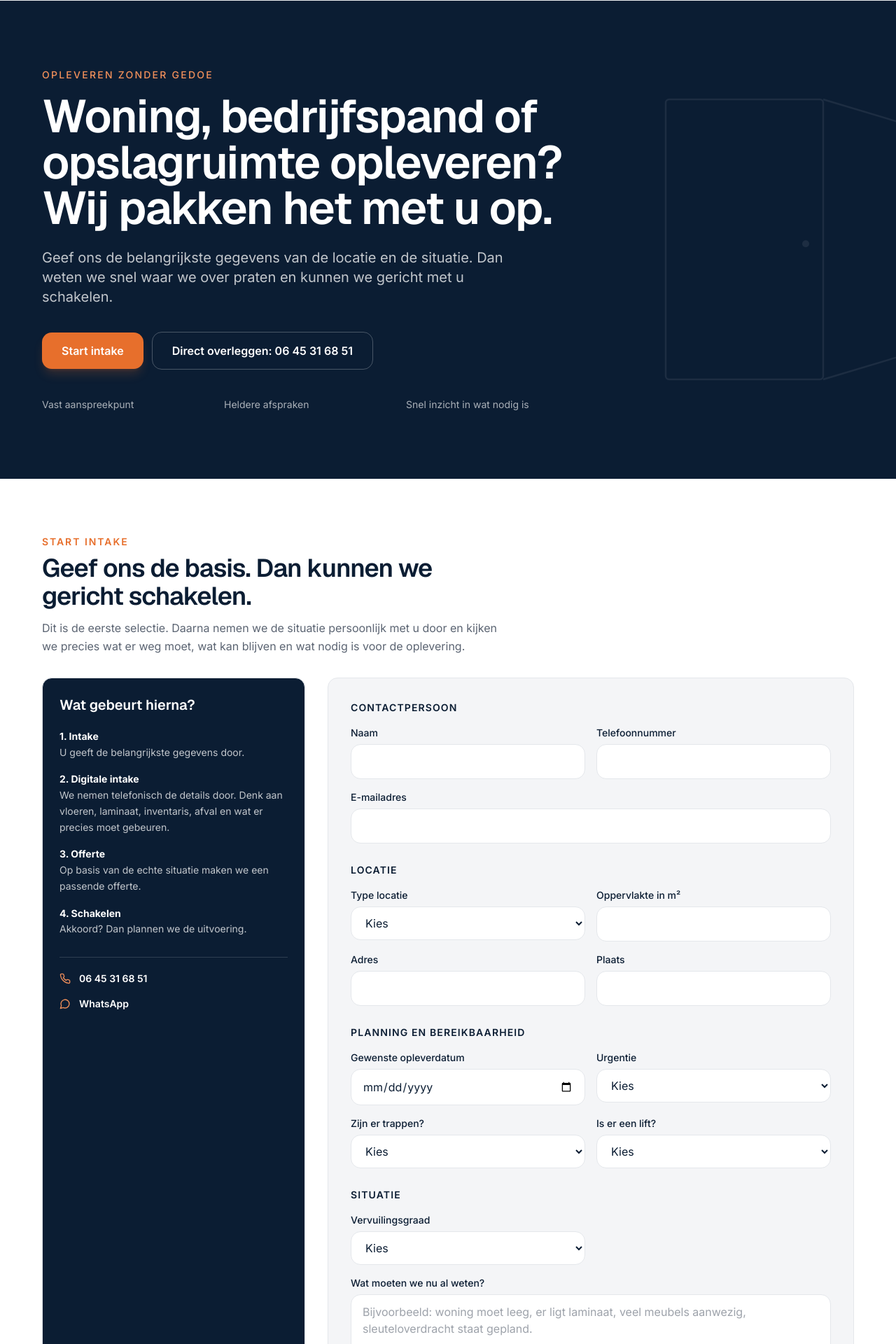
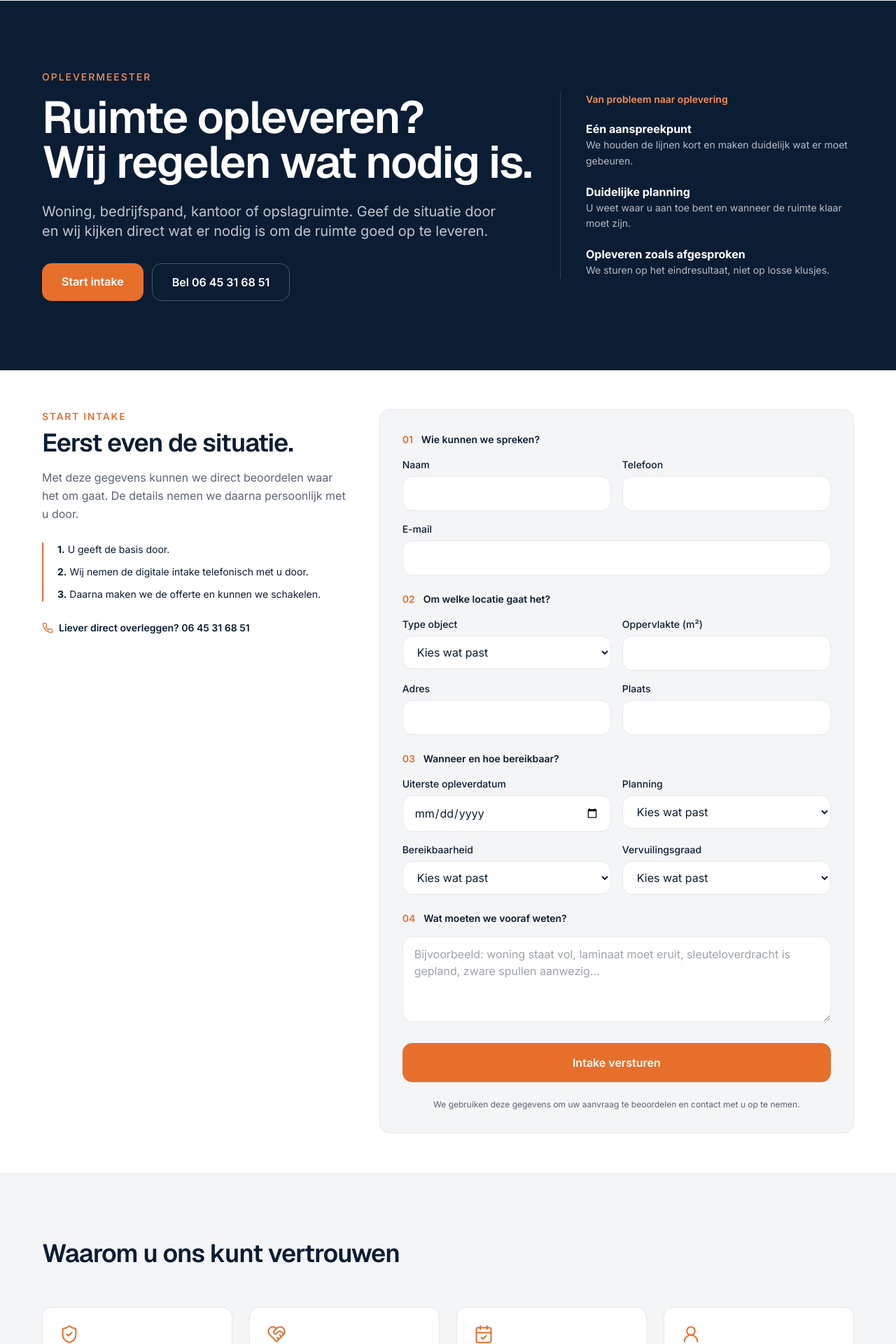
Before and after one commit to sandvlietbv/OpleverMeester, a Next.js app: page / in a window 1280 px wide. Shown: the part 80-2000 px from the top of the page at 70% size. Built offline with nearby package versions, Linux system fonts and the light colour scheme.

Commit message:
Turn homepage into focused intake lead machine (#8)
* Simplify intake into conversion-focused project scan

* Sharpen homepage promise and trust cues

* Tighten homepage conversion hierarchy

* Add OpleverMeester webapp master prompt

```diff
--- a/app/page.tsx
+++ b/app/page.tsx
@@ -14,8 +14,7 @@ const JSON_LD = {
   "@context": "https://schema.org",
   "@type": "LocalBusiness",
   name: "OpleverMeester",
-  description:
-    "OpleverMeester regelt het complete opleverproces van woningen en bedrijfspanden, van ontruiming tot opleverklaar maken en schoonmaak.",
+  description: "OpleverMeester helpt woningen, bedrijfspanden, kantoren en opslagruimtes ontruimen, bezemschoon en opleverklaar maken.",
   telephone: "+31645316851",
   url: "https://oplevermeester.nl",
   areaServed: "NL",
@@ -23,26 +22,5 @@ const JSON_LD = {
 };
 
 export default function HomePage() {
-  return (
-    <>
-      <script
-        type="application/ld+json"
-        dangerouslySetInnerHTML={{ __html: JSON.stringify(JSON_LD) }}
-      />
-      <Header />
-      <main>
-        <Hero />
-        <Contact />
-        <WhyUs />
-        <ForWhom />
-        <div className="room-divider" />
-        <Services />
-        <Process />
-        <Trust />
-        <Reviews />
-        <FAQ />
-      </main>
-      <Footer />
-    </>
-  );
+  return <><script type="application/ld+json" dangerouslySetInnerHTML={{ __html: JSON.stringify(JSON_LD) }} /><Header /><main><Hero /><Contact /><Trust /><Services /><ForWhom /><WhyUs /><Process /><Reviews /><FAQ /></main><Footer /></>;
 }
--- a/components/Contact.tsx
+++ b/components/Contact.tsx
@@ -1,12 +1,10 @@
 "use client";
 
 import { useRef, useState } from "react";
-import { motion } from "framer-motion";
-import { Phone, MessageCircle } from "lucide-react";
+import { Phone } from "lucide-react";
 
 const PHONE_DISPLAY = "06 45 31 68 51";
 const PHONE_TEL = "+31645316851";
-const WHATSAPP_LINK = "https://wa.me/31645316851";
 
 export default function Contact() {
   const [submitted, setSubmitted] = useState(false);
@@ -19,136 +17,74 @@ export default function Contact() {
     if (submitting) return;
     setSubmitting(true);
     setError("");
-
     const form = new FormData(e.currentTarget);
     const message = [
-      `Type locatie: ${form.get("type")}`,
-      `Adres: ${form.get("adres")}`,
-      `Plaats: ${form.get("plaats")}`,
+      `Object: ${form.get("type")}`,
+      `Locatie: ${form.get("adres")}, ${form.get("plaats")}`,
       `Oppervlakte: ${form.get("oppervlakte")} m²`,
-      `Gewenste opleverdatum: ${form.get("datum")}`,
-      `Urgentie: ${form.get("urgentie")}`,
-      `Vervuilingsgraad: ${form.get("vervuiling")}`,
-      `Trappen: ${form.get("trappen")}`,
-      `Lift: ${form.get("lift")}`,
-      `Situatie / bijzonderheden: ${form.get("situatie") || "Geen bijzonderheden opgegeven"}`,
+      `Opleverdatum: ${form.get("datum")}`,
+      `Planning: ${form.get("urgentie")}`,
+      `Vervuiling: ${form.get("vervuiling")}`,
+      `Verdieping/bereikbaarheid: ${form.get("bereikbaarheid")}`,
+      `Situatie: ${form.get("situatie") || "Niet toegelicht"}`,
     ].join("\n");
 
     try {
       const response = await fetch("/api/contact", {
         method: "POST",
         headers: { "Content-Type": "application/json" },
-        body: JSON.stringify({
-          name: form.get("naam"),
-          email: form.get("email"),
-          phone: form.get("telefoon"),
-          message,
-          sourcePage: window.location.pathname + window.location.hash,
-          submissionId: submissionId.current,
-        }),
+        body: JSON.stringify({ name: form.get("naam"), email: form.get("email"), phone: form.get("telefoon"), message, sourcePage: window.location.pathname + window.location.hash, submissionId: submissionId.current }),
       });
-      if (!response.ok) {
-        const body = await response.json().catch(() => null) as { error?: string } | null;
-        throw new Error(body?.error || "Versturen is niet gelukt.");
-      }
+      if (!response.ok) throw new Error("De intake kon niet worden verstuurd.");
       setSubmitted(true);
     } catch (cause) {
-      setError(cause instanceof Error ? cause.message : "Versturen is niet gelukt. Probeer het opnieuw.");
-    } finally {
-      setSubmitting(false);
-    }
+      setError(cause instanceof Error ? cause.message : "Versturen is niet gelukt.");
+    } finally { setSubmitting(false); }
   }
 
   return (
-    <section id="intake" className="bg-white py-16 md:py-20">
-      <div className="container-om">
-        <div className="mb-8 max-w-2xl">
-          <p className="mb-2 text-sm font-semibold uppercase tracking-[0.14em] text-orange">Start intake</p>
-          <h2 className="font-display text-3xl font-semibold tracking-tight text-navy md:text-4xl">Geef ons de basis. Dan kunnen we gericht schakelen.</h2>
-          <p className="mt-3 leading-relaxed text-muted">Dit is de eerste selectie. Daarna nemen we de situatie persoonlijk met u door en kijken we precies wat er weg moet, wat kan blijven en wat nodig is voor de oplevering.</p>
+    <section id="intake" className="bg-white py-14 md:py-18">
+      <div className="container-om grid gap-8 lg:grid-cols-[0.78fr_1.22fr] lg:gap-12">
+        <div className="lg:sticky lg:top-28 lg:self-start">
+          <p className="text-sm font-semibold uppercase tracking-[0.12em] text-orange">Start intake</p>
+          <h2 className="mt-2 font-display text-3xl font-semibold tracking-tight text-navy md:text-4xl">Eerst even de situatie.</h2>
+          <p className="mt-4 max-w-md leading-relaxed text-muted">Met deze gegevens kunnen we direct beoordelen waar het om gaat. De details nemen we daarna persoonlijk met u door.</p>
+          <div className="mt-7 space-y-3 border-l-2 border-orange pl-5 text-sm text-navy">
+            <p><strong>1.</strong> U geeft de basis door.</p>
+            <p><strong>2.</strong> Wij nemen de digitale intake telefonisch met u door.</p>
+            <p><strong>3.</strong> Daarna maken we de offerte en kunnen we schakelen.</p>
+          </div>
+          <a href={`tel:${PHONE_TEL}`} className="mt-7 inline-flex items-center gap-2 text-sm font-semibold text-navy"><Phone className="h-4 w-4 text-orange" />Liever direct overleggen? {PHONE_DISPLAY}</a>
         </div>
 
-        <motion.div initial={{ opacity: 0, y: 12 }} whileInView={{ opacity: 1, y: 0 }} viewport={{ once: true, margin: "-60px" }} transition={{ duration: 0.4 }} className="grid gap-8 lg:grid-cols-[1fr_2fr]">
-          <aside className="rounded-om border border-surface-mid bg-navy p-6 text-white">
-            <h3 className="font-display text-xl font-semibold">Wat gebeurt hierna?</h3>
-            <div className="mt-5 space-y-4 text-sm leading-relaxed text-white/75">
-              <p><strong className="text-white">1. Intake</strong><br />U geeft de belangrijkste gegevens door.</p>
-              <p><strong className="text-white">2. Digitale intake</strong><br />We nemen telefonisch de details door. Denk aan vloeren, laminaat, inventaris, afval en wat er precies moet gebeuren.</p>
-              <p><strong className="text-white">3. Offerte</strong><br />Op basis van de echte situatie maken we een passende offerte.</p>
-              <p><strong className="text-white">4. Schakelen</strong><br />Akkoord? Dan plannen we de uitvoering.</p>
-            </div>
-            <div className="mt-7 border-t border-white/15 pt-5">
-              <a href={`tel:${PHONE_TEL}`} className="flex items-center gap-3 text-sm font-semibold text-white"><Phone className="h-4 w-4 text-orange-light" />{PHONE_DISPLAY}</a>
-              <a href={WHATSAPP_LINK} target="_blank" rel="noopener noreferrer" className="mt-4 flex items-center gap-3 text-sm font-semibold text-white"><MessageCircle className="h-4 w-4 text-orange-light" />WhatsApp</a>
-            </div>
-          </aside>
-
-          <div className="rounded-om border border-surface-mid bg-surface-light p-6 md:p-8">
+        <div className="rounded-om border border-surface-mid bg-surface-light p-5 md:p-8">
           {submitted ? (
-              <div className="py-8">
-                <p className="text-sm font-semibold uppercase tracking-[0.14em] text-orange">Intake ontvangen</p>
-                <h3 className="mt-2 font-display text-2xl font-semibold text-navy">We hebben genoeg om de eerste inschatting te maken.</h3>
-                <p className="mt-3 max-w-xl text-muted">We nemen contact met u op voor de digitale intake. Dan lopen we de ruimte en werkzaamheden samen door voordat we een offerte maken.</p>
-              </div>
+            <div className="py-10"><p className="text-sm font-semibold text-orange">Intake ontvangen</p><h3 className="mt-2 font-display text-2xl font-semibold text-navy">Duidelijk. Wij pakken hem vanaf hier op.</h3><p className="mt-3 max-w-xl text-muted">We bekijken de gegevens en nemen contact met u op om de ruimte en werkzaamheden goed door te nemen.</p></div>
           ) : (
-              <form onSubmit={handleSubmit} className="space-y-7">
-                <FormSection title="Contactpersoon">
-                  <div className="grid gap-4 md:grid-cols-2">
-                    <Field label="Naam" name="naam" type="text" required />
-                    <Field label="Telefoonnummer" name="telefoon" type="tel" required />
-                    <div className="md:col-span-2"><Field label="E-mailadres" name="email" type="email" required /></div>
-                  </div>
+            <form onSubmit={handleSubmit} className="space-y-6">
+              <FormSection number="01" title="Wie kunnen we spreken?">
+                <div className="grid gap-4 md:grid-cols-2"><Field label="Naam" name="naam" type="text" required /><Field label="Telefoon" name="telefoon" type="tel" required /><div className="md:col-span-2"><Field label="E-mail" name="email" type="email" required /></div></div>
               </FormSection>
-
-                <FormSection title="Locatie">
-                  <div className="grid gap-4 md:grid-cols-2">
-                    <SelectField label="Type locatie" name="type" required options={["Woning", "Appartement", "Bedrijfspand", "Kantoor", "Opslagruimte", "Winkelruimte", "Anders"]} />
-                    <Field label="Oppervlakte in m²" name="oppervlakte" type="number" required min="1" />
-                    <Field label="Adres" name="adres" type="text" required />
-                    <Field label="Plaats" name="plaats" type="text" required />
-                  </div>
+              <FormSection number="02" title="Om welke locatie gaat het?">
+                <div className="grid gap-4 md:grid-cols-2"><SelectField label="Type object" name="type" options={["Woning", "Appartement", "Bedrijfspand", "Kantoor", "Opslagruimte", "Winkelruimte", "Anders"]} /><Field label="Oppervlakte (m²)" name="oppervlakte" type="number" required min="1" /><Field label="Adres" name="adres" type="text" required /><Field label="Plaats" name="plaats" type="text" required /></div>
               </FormSection>
-
-                <FormSection title="Planning en bereikbaarheid">
-                  <div className="grid gap-4 md:grid-cols-2">
-                    <Field label="Gewenste opleverdatum" name="datum" type="date" required />
-                    <SelectField label="Urgentie" name="urgentie" required options={["Normaal", "Binnen 2 weken", "Binnen 1 week", "Spoed"]} />
-                    <SelectField label="Zijn er trappen?" name="trappen" required options={["Nee", "Ja, 1 verdieping", "Ja, meerdere verdiepingen"]} />
-                    <SelectField label="Is er een lift?" name="lift" required options={["Ja", "Nee", "Niet van toepassing"]} />
-                  </div>
+              <FormSection number="03" title="Wanneer en hoe bereikbaar?">
+                <div className="grid gap-4 md:grid-cols-2"><Field label="Uiterste opleverdatum" name="datum" type="date" required /><SelectField label="Planning" name="urgentie" options={["Er is ruimte in de planning", "Binnen 2 weken", "Binnen 1 week", "Spoed"]} /><SelectField label="Bereikbaarheid" name="bereikbaarheid" options={["Begane grond", "Verdieping met lift", "1 verdieping zonder lift", "Meerdere verdiepingen zonder lift", "Anders / onbekend"]} /><SelectField label="Vervuilingsgraad" name="vervuiling" options={["Licht", "Normaal", "Zwaar", "Zeer zwaar"]} /></div>
               </FormSection>
-
-                <FormSection title="Situatie">
-                  <div className="grid gap-4 md:grid-cols-2">
-                    <SelectField label="Vervuilingsgraad" name="vervuiling" required options={["Licht", "Normaal", "Zwaar", "Zeer zwaar / vervuild"]} />
-                    <div className="md:col-span-2">
-                      <label htmlFor="situatie" className="mb-1.5 block text-sm font-medium text-navy">Wat moeten we nu al weten?</label>
-                      <textarea id="situatie" name="situatie" rows={4} placeholder="Bijvoorbeeld: woning moet leeg, er ligt laminaat, veel meubels aanwezig, sleuteloverdracht staat gepland." className="w-full rounded-om border border-surface-mid bg-white px-4 py-3 text-navy outline-none transition-colors placeholder:text-muted/60 focus:border-orange" />
-                    </div>
-                  </div>
+              <FormSection number="04" title="Wat moeten we vooraf weten?">
+                <label htmlFor="situatie" className="sr-only">Korte toelichting</label><textarea id="situatie" name="situatie" rows={4} placeholder="Bijvoorbeeld: woning staat vol, laminaat moet eruit, sleuteloverdracht is gepland, zware spullen aanwezig…" className="w-full rounded-om border border-surface-mid bg-white px-4 py-3 text-navy outline-none placeholder:text-muted/60 focus:border-orange" />
               </FormSection>
-
-                {error && <p role="alert" className="text-sm text-red-700">{error} U kunt ons ook bellen via {PHONE_DISPLAY}.</p>}
-                <button type="submit" disabled={submitting} className="w-full rounded-om bg-orange px-6 py-4 text-base font-semibold text-white transition-colors hover:bg-orange-light disabled:cursor-not-allowed disabled:opacity-60">
-                  {submitting ? "Intake versturen…" : "Start intake"}
-                </button>
+              {error && <p role="alert" className="text-sm text-red-700">{error} Bel ons anders op {PHONE_DISPLAY}.</p>}
+              <button type="submit" disabled={submitting} className="w-full rounded-om bg-orange px-6 py-4 text-base font-semibold text-white hover:bg-orange-light disabled:opacity-60">{submitting ? "Versturen…" : "Intake versturen"}</button>
+              <p className="text-center text-xs text-muted">We gebruiken deze gegevens om uw aanvraag te beoordelen en contact met u op te nemen.</p>
             </form>
           )}
         </div>
-        </motion.div>
       </div>
     </section>
   );
 }
 
-function FormSection({ title, children }: { title: string; children: React.ReactNode }) {
-  return <fieldset><legend className="mb-4 text-sm font-semibold uppercase tracking-[0.08em] text-navy">{title}</legend>{children}</fieldset>;
-}
-
-function Field({ label, name, type, required, min }: { label: string; name: string; type: string; required?: boolean; min?: string }) {
-  return <div><label htmlFor={name} className="mb-1.5 block text-sm font-medium text-navy">{label}</label><input id={name} name={name} type={type} required={required} min={min} className="w-full rounded-om border border-surface-mid bg-white px-4 py-3 text-navy outline-none transition-colors focus:border-orange" /></div>;
-}
-
-function SelectField({ label, name, required, options }: { label: string; name: string; required?: boolean; options: string[] }) {
-  return <div><label htmlFor={name} className="mb-1.5 block text-sm font-medium text-navy">{label}</label><select id={name} name={name} required={required} defaultValue="" className="w-full rounded-om border border-surface-mid bg-white px-4 py-3 text-navy outline-none transition-colors focus:border-orange"><option value="" disabled>Kies</option>{options.map((option) => <option key={option} value={option}>{option}</option>)}</select></div>;
-}
+function FormSection({ number, title, children }: { number: string; title: string; children: React.ReactNode }) { return <fieldset><legend className="mb-4 flex items-center gap-3 text-sm font-semibold text-navy"><span className="text-orange">{number}</span>{title}</legend>{children}</fieldset>; }
+function Field({ label, name, type, required, min }: { label: string; name: string; type: string; required?: boolean; min?: string }) { return <div><label htmlFor={name} className="mb-1.5 block text-sm font-medium text-navy">{label}</label><input id={name} name={name} type={type} required={required} min={min} className="w-full rounded-om border border-surface-mid bg-white px-4 py-3 text-navy outline-none focus:border-orange" /></div>; }
+function SelectField({ label, name, options }: { label: string; name: string; options: string[] }) { return <div><label htmlFor={name} className="mb-1.5 block text-sm font-medium text-navy">{label}</label><select id={name} name={name} required defaultValue="" className="w-full rounded-om border border-surface-mid bg-white px-4 py-3 text-navy outline-none focus:border-orange"><option value="" disabled>Kies wat past</option>{options.map((option) => <option key={option}>{option}</option>)}</select></div>; }
--- a/components/Hero.tsx
+++ b/components/Hero.tsx
@@ -4,52 +4,23 @@ import { motion } from "framer-motion";
 
 const PHONE_DISPLAY = "06 45 31 68 51";
 const PHONE_TEL = "+31645316851";
-
-const fadeUp = {
-  hidden: { opacity: 0, y: 16 },
-  show: (delay = 0) => ({ opacity: 1, y: 0, transition: { duration: 0.5, delay, ease: [0.22, 1, 0.36, 1] } }),
-};
+const fadeUp = { hidden: { opacity: 0, y: 14 }, show: (delay = 0) => ({ opacity: 1, y: 0, transition: { duration: 0.45, delay, ease: [0.22, 1, 0.36, 1] } }) };
 
 export default function Hero() {
   return (
-    <section className="relative overflow-hidden bg-navy text-white">
-      <DoorMotif className="pointer-events-none absolute -right-24 top-1/2 hidden h-[500px] w-[500px] -translate-y-1/2 opacity-[0.07] lg:block" />
-      <div className="container-om relative flex min-h-[72vh] flex-col justify-center py-20 md:min-h-[70vh] md:py-24">
-        <motion.p initial="hidden" animate="show" custom={0} variants={fadeUp} className="mb-4 text-sm font-medium uppercase tracking-[0.16em] text-orange-light">
-          Opleveren zonder gedoe
-        </motion.p>
-        <motion.h1 initial="hidden" animate="show" custom={0.08} variants={fadeUp} className="max-w-4xl font-display text-4xl font-semibold leading-[1.06] tracking-tight md:text-6xl lg:text-[4.1rem]">
-          Woning, bedrijfspand of opslagruimte opleveren?
-          <br />
-          Wij pakken het met u op.
-        </motion.h1>
-        <motion.p initial="hidden" animate="show" custom={0.16} variants={fadeUp} className="mt-6 max-w-2xl text-lg leading-relaxed text-white/75 md:text-xl">
-          Geef ons de belangrijkste gegevens van de locatie en de situatie. Dan weten we snel waar we over praten en kunnen we gericht met u schakelen.
-        </motion.p>
-        <motion.div initial="hidden" animate="show" custom={0.24} variants={fadeUp} className="mt-9 flex flex-col gap-3 sm:flex-row sm:items-center">
-          <a href="#intake" className="rounded-om bg-orange px-7 py-3.5 text-center text-base font-semibold text-white shadow-lg shadow-orange/20 transition-colors hover:bg-orange-light">
-            Start intake
-          </a>
-          <a href={`tel:${PHONE_TEL}`} className="rounded-om border border-white/25 px-7 py-3.5 text-center text-base font-semibold text-white transition-colors hover:border-white/50 hover:bg-white/5">
-            Direct overleggen: {PHONE_DISPLAY}
-          </a>
-        </motion.div>
-        <motion.div initial="hidden" animate="show" custom={0.32} variants={fadeUp} className="mt-10 grid max-w-3xl gap-3 text-sm text-white/65 sm:grid-cols-3">
-          <span>Vast aanspreekpunt</span>
-          <span>Heldere afspraken</span>
-          <span>Snel inzicht in wat nodig is</span>
-        </motion.div>
+    <section className="bg-navy text-white">
+      <div className="container-om grid min-h-[66vh] items-center gap-10 py-16 md:py-20 lg:grid-cols-[1.25fr_.75fr]">
+        <div>
+          <motion.p initial="hidden" animate="show" custom={0} variants={fadeUp} className="mb-4 text-sm font-medium uppercase tracking-[0.14em] text-orange-light">OpleverMeester</motion.p>
+          <motion.h1 initial="hidden" animate="show" custom={0.06} variants={fadeUp} className="max-w-4xl font-display text-4xl font-semibold leading-[1.05] tracking-tight md:text-6xl lg:text-[4rem]">Ruimte opleveren?<br />Wij regelen wat nodig is.</motion.h1>
+          <motion.p initial="hidden" animate="show" custom={0.12} variants={fadeUp} className="mt-6 max-w-2xl text-lg leading-relaxed text-white/75 md:text-xl">Woning, bedrijfspand, kantoor of opslagruimte. Geef de situatie door en wij kijken direct wat er nodig is om de ruimte goed op te leveren.</motion.p>
+          <motion.div initial="hidden" animate="show" custom={0.18} variants={fadeUp} className="mt-8 flex flex-col gap-3 sm:flex-row"><a href="#intake" className="rounded-om bg-orange px-7 py-3.5 text-center font-semibold text-white hover:bg-orange-light">Start intake</a><a href={`tel:${PHONE_TEL}`} className="rounded-om border border-white/25 px-7 py-3.5 text-center font-semibold text-white hover:border-white/50">Bel {PHONE_DISPLAY}</a></motion.div>
+        </div>
+        <motion.aside initial="hidden" animate="show" custom={0.22} variants={fadeUp} className="border-l border-white/15 pl-7 lg:pl-9">
+          <p className="text-sm font-semibold text-orange-light">Van probleem naar oplevering</p>
+          <div className="mt-5 space-y-5 text-sm leading-relaxed text-white/70"><p><strong className="block text-base text-white">Eén aanspreekpunt</strong>We houden de lijnen kort en maken duidelijk wat er moet gebeuren.</p><p><strong className="block text-base text-white">Duidelijke planning</strong>U weet waar u aan toe bent en wanneer de ruimte klaar moet zijn.</p><p><strong className="block text-base text-white">Opleveren zoals afgesproken</strong>We sturen op het eindresultaat, niet op losse klusjes.</p></div>
+        </motion.aside>
       </div>
     </section>
   );
 }
-
-function DoorMotif({ className }: { className?: string }) {
-  return (
-    <svg viewBox="0 0 400 400" fill="none" xmlns="http://www.w3.org/2000/svg" className={className} aria-hidden="true">
-      <rect x="60" y="40" width="180" height="320" rx="4" stroke="white" strokeWidth="2" />
-      <path d="M240 40 L340 70 L340 330 L240 360" stroke="white" strokeWidth="2" strokeLinejoin="round" />
-      <circle cx="220" cy="205" r="4" fill="white" />
-    </svg>
-  );
-}
```
Also changed, not shown: 1 other file (tests, documents, lock files or other folders). Lines whose indentation alone changed are shown as unchanged.
